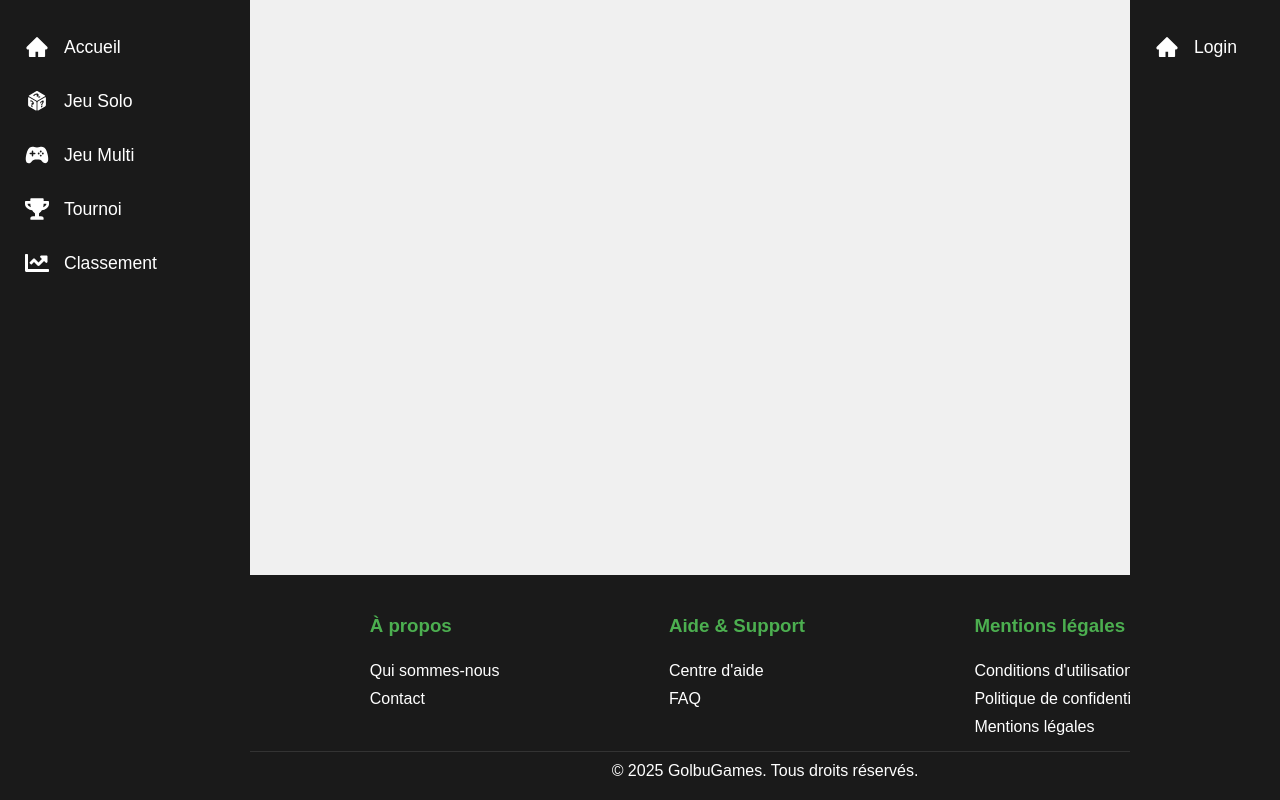
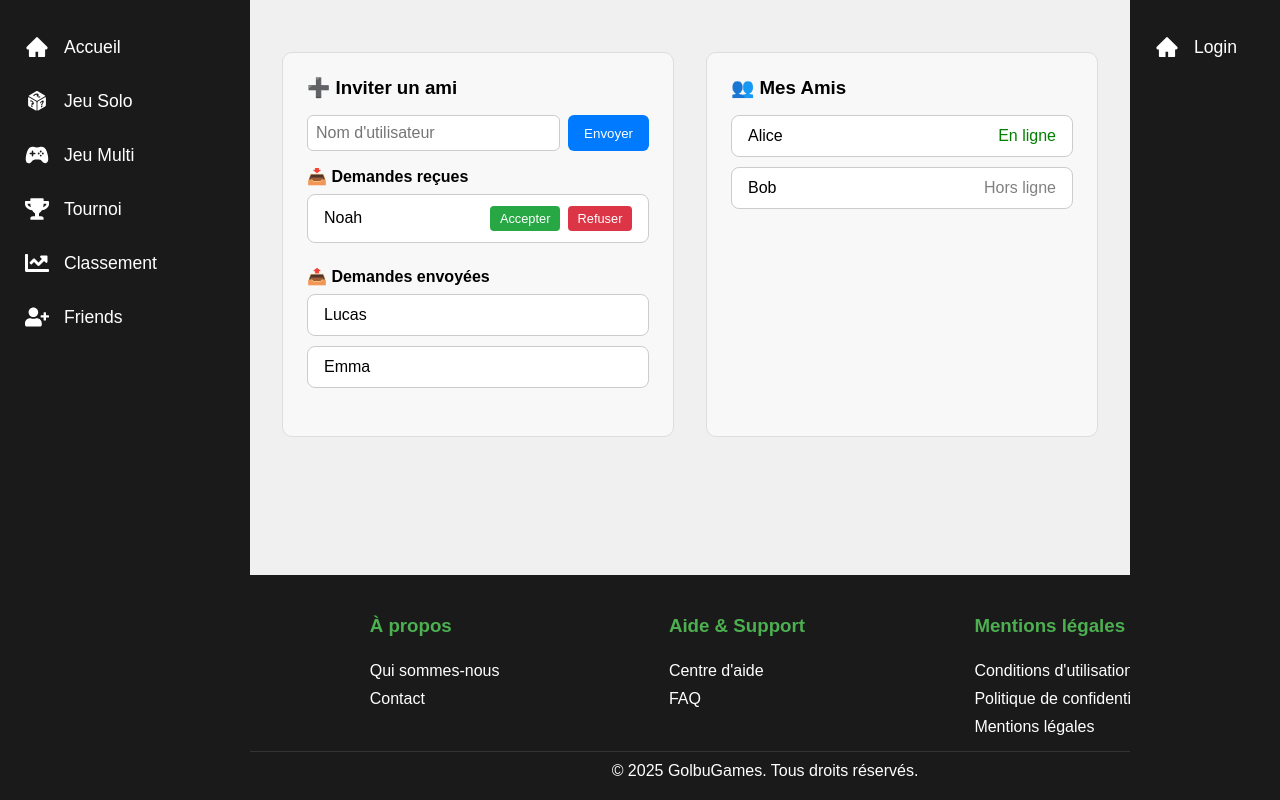
Before and after one commit to Yurhigz/GolbuGames, a React (Create React App) app in the folder frontend/my-app/: page /friends in a window 1280 px wide. Built offline with nearby package versions, Linux system fonts and the light colour scheme.

Commit message:
AJout de la page friends

```diff
--- a/frontend/my-app/src/App.js
+++ b/frontend/my-app/src/App.js
@@ -16,6 +16,7 @@ import Help from "./pages/legal/Help";
 import FAQ from "./pages/legal/FAQ";
 import Terms from "./pages/legal/Terms";
 import Privacy from "./pages/legal/Privacy";
+import Friends from "./pages/Friends";
 
 function App() {
   return (
@@ -31,6 +32,7 @@ function App() {
             <Route path="/multi" element={<Multi />} />
             <Route path="/tournament" element={<Tournament />} />
             <Route path="/leaderboard" element={<Leaderboard />} />
+            <Route path="/friends" element={<Friends />} />
             <Route path="/login" element={<Login />} />
             <Route path="/register" element={<Register />} />
             <Route path="/about" element={<About />} />
--- a/frontend/my-app/src/components/SideNav.js
+++ b/frontend/my-app/src/components/SideNav.js
@@ -3,7 +3,7 @@ import { Link } from 'react-router-dom';
 import { AiFillHome } from 'react-icons/ai';
 import { GiPerspectiveDiceSixFacesRandom } from 'react-icons/gi';
 import { IoGameController } from 'react-icons/io5';
-import { FaTrophy, FaChartLine } from 'react-icons/fa';
+import { FaTrophy, FaChartLine, FaUserPlus } from 'react-icons/fa';
 import './SideNav.css';
 
 const SideNav = () => {
@@ -29,6 +29,10 @@ const SideNav = () => {
                 <FaChartLine className="nav-icon" />
                 <span>Classement</span>
             </Link>
+            <Link to="/friends" className="nav-item">
+                <FaUserPlus className="nav-icon" />
+                <span>Friends</span>
+            </Link>
         </nav>
     );
 };
--- /dev/null
+++ b/frontend/my-app/src/pages/Friends.css
@@ -0,0 +1,110 @@
+.friends-container {
+    display: flex;
+    gap: 2rem;
+    padding: 2rem;
+    margin-left: 230px;
+    margin-right: 130px;
+    font-family: 'Imprima', sans-serif;
+}
+
+.friends-left,
+.friends-right {
+    flex: 1;
+    background: #f8f8f8;
+    padding: 1.5rem;
+    border-radius: 10px;
+    border: 1px solid #ddd;
+}
+
+.invite-form {
+    display: flex;
+    gap: 0.5rem;
+    margin-bottom: 1rem;
+}
+
+.invite-form input {
+    flex: 1;
+    padding: 0.5rem;
+    border-radius: 6px;
+    border: 1px solid #ccc;
+}
+
+.invite-form button {
+    padding: 0.5rem 1rem;
+    background-color: #007bff;
+    color: white;
+    border: none;
+    border-radius: 6px;
+    cursor: pointer;
+}
+
+.section {
+    margin-bottom: 1.5rem;
+}
+
+.section h4 {
+    margin-bottom: 0.5rem;
+    font-weight: 600;
+}
+
+.section ul,
+.friends-right ul {
+    list-style: none;
+    padding: 0;
+}
+
+.section li,
+.friend-card {
+    display: flex;
+    justify-content: space-between;
+    align-items: center;
+    background: #fff;
+    padding: 0.7rem 1rem;
+    border-radius: 8px;
+    margin-bottom: 0.6rem;
+    border: 1px solid #ccc;
+}
+
+.actions {
+    display: flex;
+    gap: 0.5rem;
+}
+
+.actions button {
+    border: none;
+    border-radius: 4px;
+    padding: 0.3rem 0.6rem;
+    font-size: 0.8rem;
+    cursor: pointer;
+}
+
+.accept {
+    background-color: #28a745;
+    color: white;
+}
+
+.decline {
+    background-color: #dc3545;
+    color: white;
+}
+
+.status {
+    font-weight: 500;
+}
+
+.online {
+    color: green;
+}
+
+.offline {
+    color: gray;
+}
+
+.empty-msg {
+    font-style: italic;
+    color: #888;
+}
+
+.friends-container h3 {
+    margin-bottom: 1rem; /* ou la valeur que tu souhaites */
+}
--- /dev/null
+++ b/frontend/my-app/src/pages/Friends.js
@@ -0,0 +1,89 @@
+import React, { useState } from "react";
+import "./Friends.css";
+import {Input} from "../components/Input";
+
+const Friends = () => {
+    const [friendUsername, setFriendUsername] = useState("");
+
+    const sentRequests = [
+        { id: 1, username: "Lucas" },
+        { id: 2, username: "Emma" },
+    ];
+
+    const receivedRequests = [
+        { id: 3, username: "Noah" },
+    ];
+
+    const friends = [
+        { id: 1, username: "Alice", status: "En ligne" },
+        { id: 2, username: "Bob", status: "Hors ligne" },
+    ];
+
+    const handleInvite = () => {
+        if (friendUsername.trim()) {
+            alert(`Invitation envoyée à ${friendUsername}`);
+            setFriendUsername("");
+        }
+    };
+
+    return (
+        <div className="friends-container">
+            <div className="friends-left">
+                <h3>➕ Inviter un ami</h3>
+                <div className="invite-form">
+                    <Input type="text" placeholder="Nom d'utilisateur" value={friendUsername} />
+                    {/*<input*/}
+                    {/*    type="text"*/}
+                    {/*    value={friendUsername}*/}
+                    {/*    placeholder="Nom d'utilisateur"*/}
+                    {/*    onChange={(e) => setFriendUsername(e.target.value)}*/}
+                    {/*/>*/}
+                    <button onClick={handleInvite}>Envoyer</button>
+                </div>
+
+                <div className="section">
+                    <h4>📥 Demandes reçues</h4>
+                    <ul>
+                        {receivedRequests.map(req => (
+                            <li key={req.id}>
+                                {req.username}
+                                <div className="actions">
+                                    <button className="accept">Accepter</button>
+                                    <button className="decline">Refuser</button>
+                                </div>
+                            </li>
+                        ))}
+                        {receivedRequests.length === 0 && <li className="empty-msg">Aucune demande reçue</li>}
+                    </ul>
+                </div>
+
+                <div className="section">
+                    <h4>📤 Demandes envoyées</h4>
+                    <ul>
+                        {sentRequests.map(req => (
+                            <li key={req.id}>{req.username}</li>
+                        ))}
+                        {sentRequests.length === 0 && <li className="empty-msg">Aucune demande envoyée</li>}
+                    </ul>
+                </div>
+
+            </div>
+            <div className="friends-right">
+                <h3>👥 Mes Amis</h3>
+                <ul>
+                    {friends.map(friend => (
+                        <li key={friend.id} className="friend-card">
+                            <span>{friend.username}</span>
+                            <span className={`status ${friend.status === "En ligne" ? "online" : "offline"}`}>
+                                {friend.status}
+                            </span>
+                        </li>
+                    ))}
+                    {friends.length === 0 && <li className="empty-msg">Aucun ami pour le moment</li>}
+                </ul>
+            </div>
+        </div>
+    );
+};
+
+export default Friends;
```
